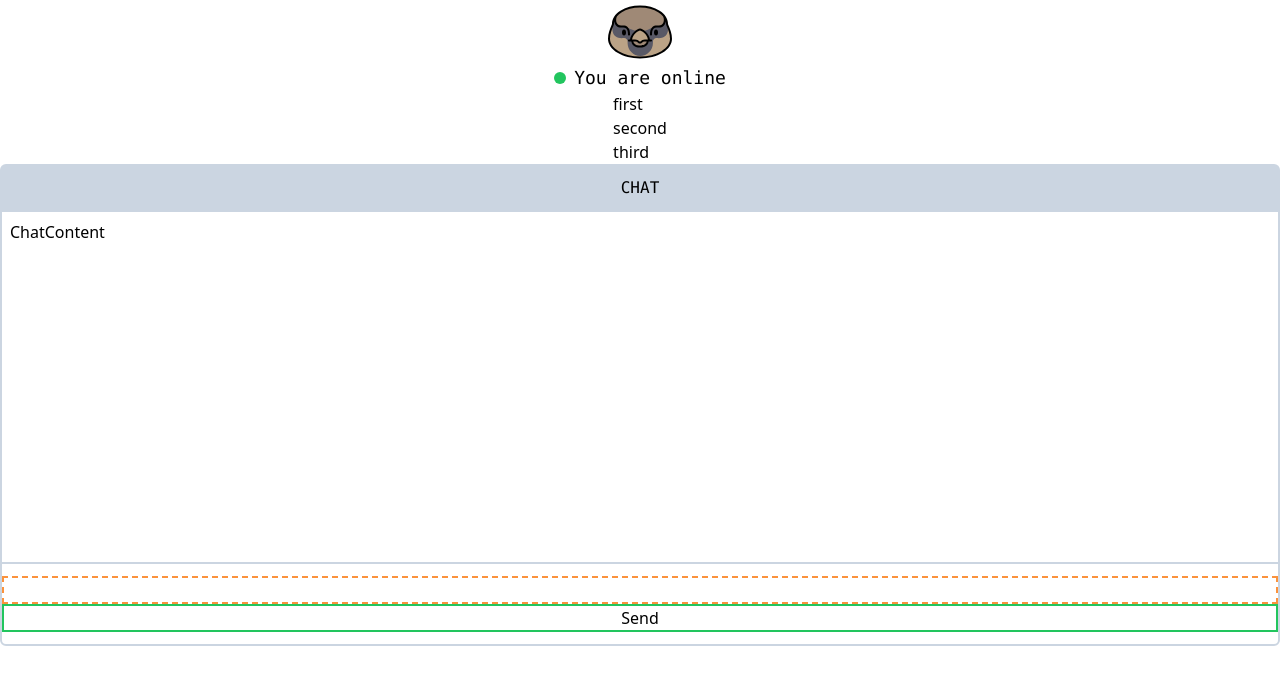
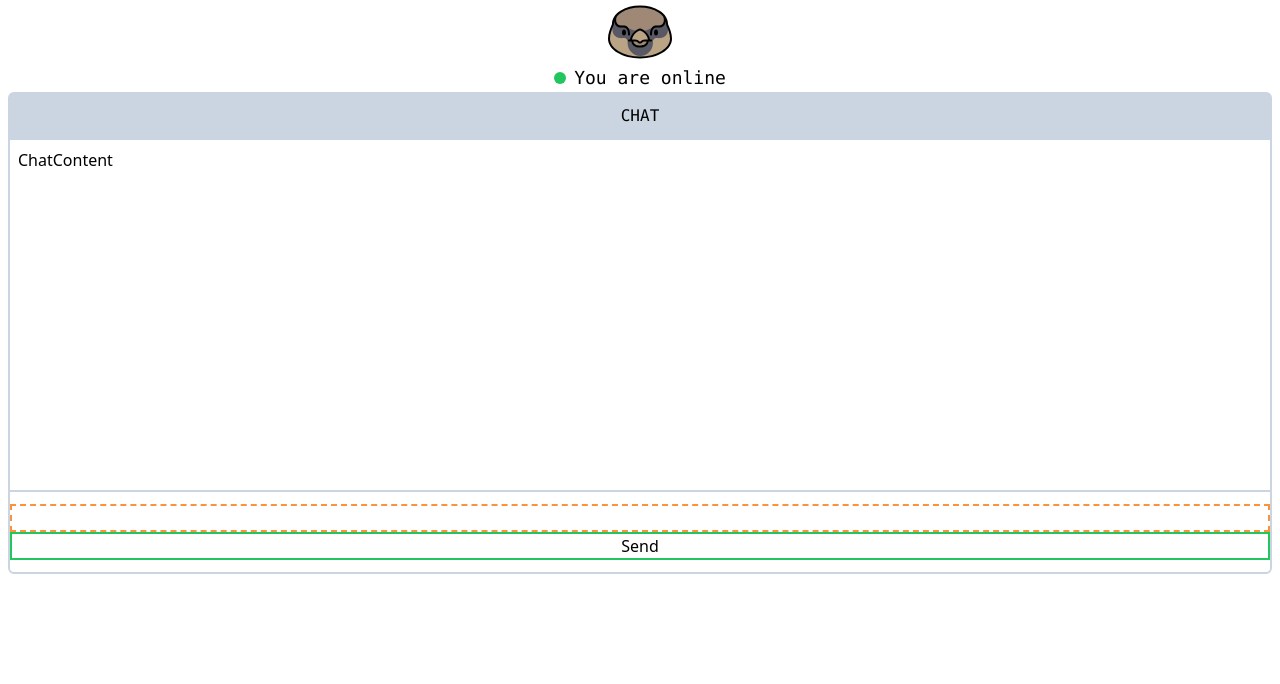
Before and after one commit to Mykola-Dzoban/QuirkSymbol, a React (Create React App) app: page / in a window 1280 px wide. Shown: the top 684 px of the page. Built offline with nearby package versions, Linux system fonts and the light colour scheme; no server answers; the database is empty.

Commit message:
added sorting for messages

```diff
--- a/src/App.js
+++ b/src/App.js
@@ -3,7 +3,7 @@ import { useEffect, useState } from 'react';
 import ChatContent from './components/ChatContent';
 import ChatFooter from './components/ChatFooter';
 import ChatHeader from './components/ChatHeader';
-import ChatRules from './components/ChatRules';
+// import ChatRules from './components/ChatRules';
 import OnlineOffline from './components/OnlineOffline';
 import { firebaseCollections, firebaseFirestore } from './config/firebaseConfig';
 
@@ -22,7 +22,8 @@ function App() {
 				id: doc.id,
 			}));
 
-			setAllMessages(messages);
+			const sortedMessages = messages.sort((a, b) => new Date(b.date) - new Date(a.date));
+			setAllMessages(sortedMessages.reverse());
 		});
 		return () => {
 			unsub();
@@ -30,7 +31,7 @@ function App() {
 	}, [setAllMessages]);
 
 	return (
-		<div className="container mx-auto">
+		<div className="container mx-auto px-2">
 			<div className="flex flex-col items-center gap-4 justify-center">
 				<img src="sparrow.svg" alt="Sparrow" />
 			</div>
@@ -38,9 +39,9 @@ function App() {
 				<OnlineOffline />
 				{/* <Timer /> */}
 			</div>
-			<div className="flex items-center justify-center w-full">
+			{/* <div className="flex items-center justify-center w-full">
 				<ChatRules />
-			</div>
+			</div> */}
 			<div className="flex flex-col items-center justify-center w-full">
 				<ChatHeader />
 				<ChatContent messages={allMessages} />
```
